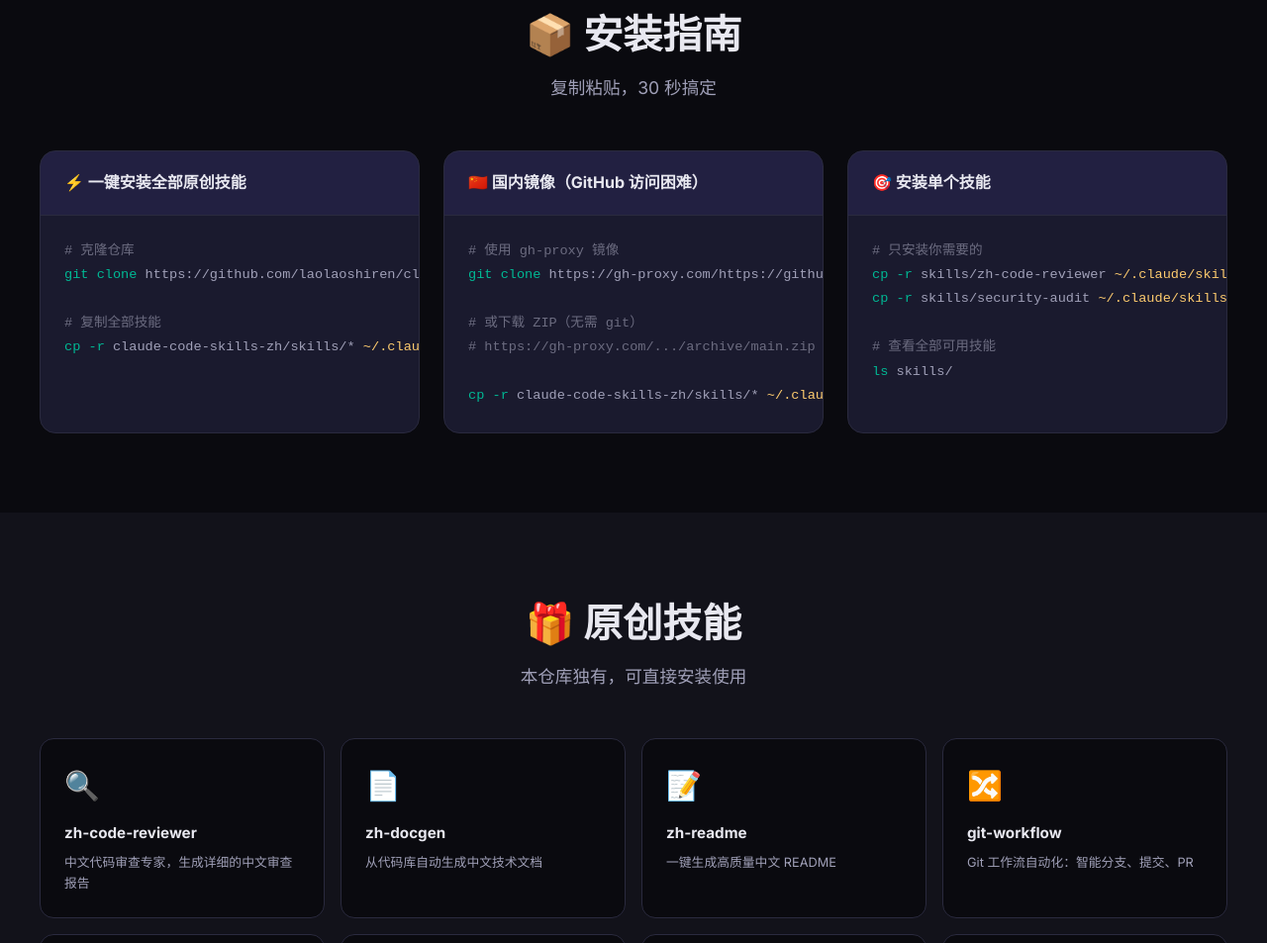
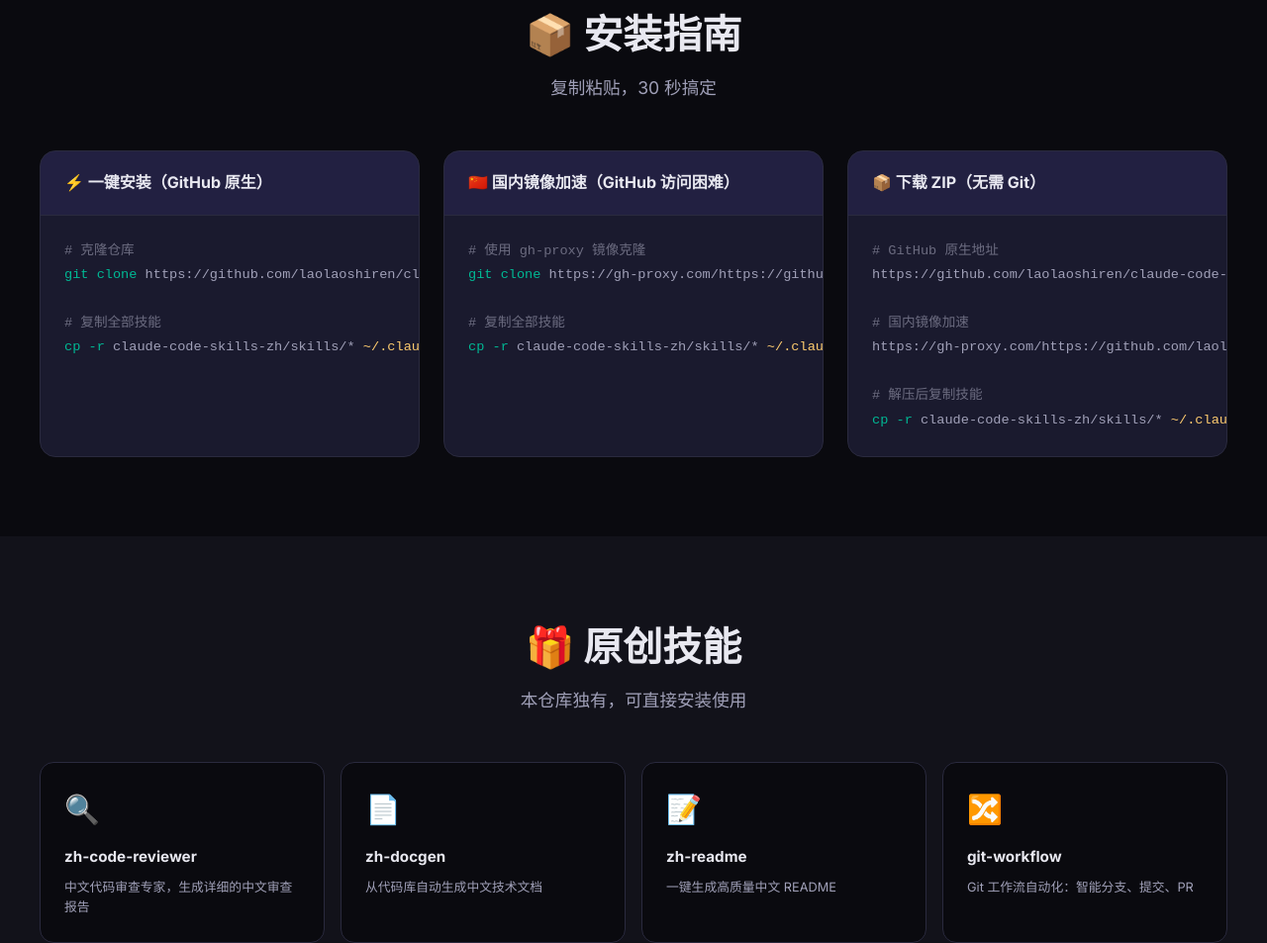
Before and after one commit to laolaoshiren/claude-code-skills-zh, a plain HTML site: page docs/index.html in a window 1280 px wide. Shown: the part 1436-2389 px from the top of the page at 99% size. Drawn offline with Linux system fonts and the light colour scheme.

Commit message:
improve: 安装指南同时展示 GitHub 原生地址和国内镜像加速地址

```diff
--- a/docs/index.html
+++ b/docs/index.html
@@ -225,7 +225,7 @@ footer .footer-links a{color:var(--text2);font-size:.9rem}
     </div>
     <div class="install-cards">
       <div class="install-card fade-in">
-        <div class="install-card-header">⚡ 一键安装全部原创技能</div>
+        <div class="install-card-header">⚡ 一键安装（GitHub 原生）</div>
         <pre><span class="comment"># 克隆仓库</span>
 <span class="cmd">git clone</span> https://github.com/laolaoshiren/claude-code-skills-zh.git
 
@@ -233,23 +233,23 @@ footer .footer-links a{color:var(--text2);font-size:.9rem}
 <span class="cmd">cp -r</span> claude-code-skills-zh/skills/* <span class="path">~/.claude/skills/</span></pre>
       </div>
       <div class="install-card fade-in">
-        <div class="install-card-header">🇨🇳 国内镜像（GitHub 访问困难）</div>
-        <pre><span class="comment"># 使用 gh-proxy 镜像</span>
+        <div class="install-card-header">🇨🇳 国内镜像加速（GitHub 访问困难）</div>
+        <pre><span class="comment"># 使用 gh-proxy 镜像克隆</span>
 <span class="cmd">git clone</span> https://gh-proxy.com/https://github.com/laolaoshiren/claude-code-skills-zh.git
 
-<span class="comment"># 或下载 ZIP（无需 git）</span>
-<span class="comment"># https://gh-proxy.com/.../archive/main.zip</span>
-
+<span class="comment"># 复制全部技能</span>
 <span class="cmd">cp -r</span> claude-code-skills-zh/skills/* <span class="path">~/.claude/skills/</span></pre>
       </div>
       <div class="install-card fade-in">
-        <div class="install-card-header">🎯 安装单个技能</div>
-        <pre><span class="comment"># 只安装你需要的</span>
-<span class="cmd">cp -r</span> skills/zh-code-reviewer <span class="path">~/.claude/skills/</span>
-<span class="cmd">cp -r</span> skills/security-audit <span class="path">~/.claude/skills/</span>
+        <div class="install-card-header">📦 下载 ZIP（无需 Git）</div>
+        <pre><span class="comment"># GitHub 原生地址</span>
+https://github.com/laolaoshiren/claude-code-skills-zh/archive/main.zip
 
-<span class="comment"># 查看全部可用技能</span>
-<span class="cmd">ls</span> skills/</pre>
+<span class="comment"># 国内镜像加速</span>
+https://gh-proxy.com/https://github.com/laolaoshiren/claude-code-skills-zh/archive/main.zip
+
+<span class="comment"># 解压后复制技能</span>
+<span class="cmd">cp -r</span> claude-code-skills-zh/skills/* <span class="path">~/.claude/skills/</span></pre>
       </div>
     </div>
   </div>
```
